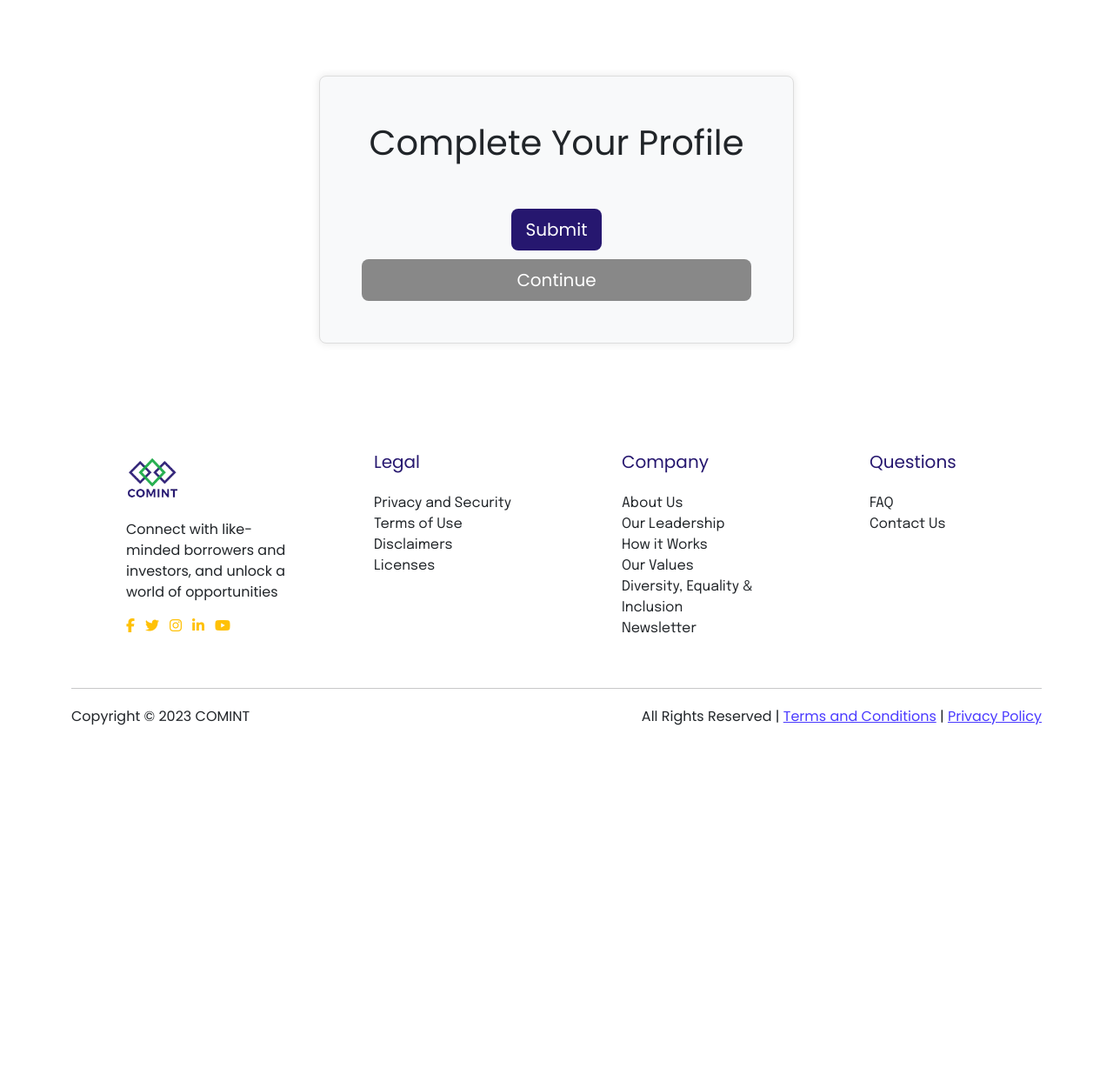
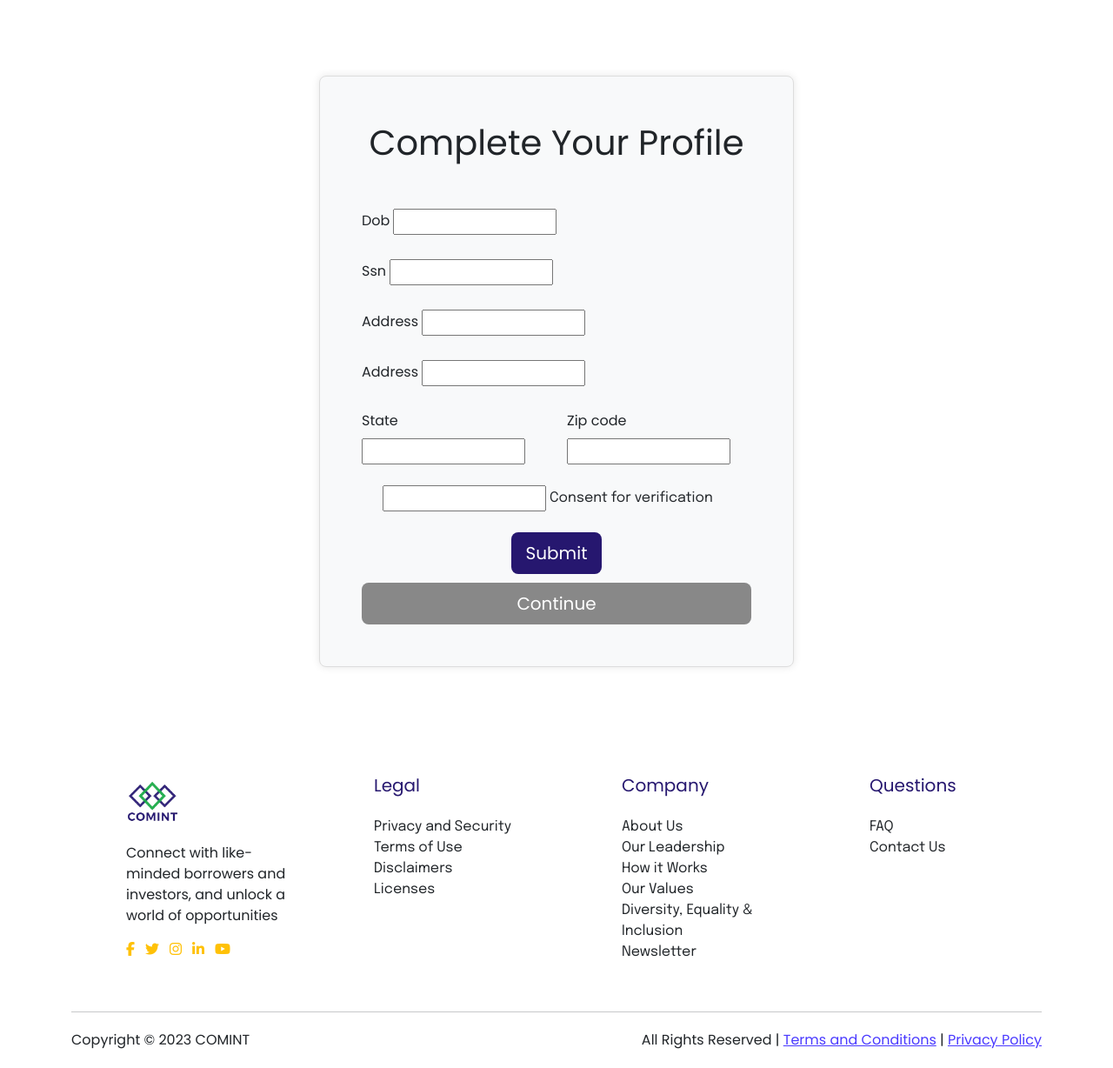
Before and after one commit to comint-admin/comint, a Django app: template comintapp/templates/comintapp/complete_profile.html in a window 1280 px wide. Shown: the part 149-1377 px from the top of the page at 87% size. Before the commit the page ends 983 px from the top, so only its background shows below. Run offline with Django 4.2, Linux system fonts and the light colour scheme; the template is opened without the code that fills it, so the values that code supplies are empty, except form fields; tables that the repository leaves empty hold one stand-in row (values such as "Sample post"); form fields are guessed from the names that the template uses; some libraries are stand-ins or nearby versions; some web fonts are replaced.

Commit message:
made state and ZIP fields inline in complete profile form

```diff
--- a/comintapp/templates/comintapp/complete_profile.html
+++ b/comintapp/templates/comintapp/complete_profile.html
@@ -6,7 +6,7 @@
 {% block head_title %}{% trans "Complete Profile" %}{% endblock head_title %}
 
 {% block styles %}
-<link rel="stylesheet" href="https://cdnjs.cloudflare.com/ajax/libs/animate.css/4.1.1/animate.min.css" />
+    <link rel="stylesheet" href="https://cdnjs.cloudflare.com/ajax/libs/animate.css/4.1.1/animate.min.css"/>
     <style>
         .custom-border {
             border-color: #26176F;
@@ -23,7 +23,8 @@
         <div class="container py-4">
             <div class="row d-flex align-items-center justify-content-center">
                 <div class="col-lg-6 col-md-7 col-sm-9">
-                <div class="my-5 p-5 bg-light rounded-3" style="border-radius: 20px; border: 1px solid #ddd; box-shadow: 0 0 10px rgba(0,0,0,0.1);">
+                    <div class="my-5 p-5 bg-light rounded-3"
+                         style="border-radius: 20px; border: 1px solid #ddd; box-shadow: 0 0 10px rgba(0,0,0,0.1);">
                         {% if form.errors %}
                             <div class="alert alert-danger alert-dismissible fade show" role="alert">
                                 <strong>{% trans "There were some errors with your form submission:" %}</strong>
@@ -34,29 +35,59 @@
                                         {% endfor %}
                                     {% endfor %}
                                 </ul>
-                            <button type="button" class="btn-close" data-bs-dismiss="alert" aria-label="Close"></button>
+                                <button type="button" class="btn-close" data-bs-dismiss="alert"
+                                        aria-label="Close"></button>
                             </div>
                         {% endif %}
 
-                    <h1 class="mt-1 pb-1 text-center" style="font-family: 'Poppins', sans-serif;">{% trans "Complete Your Profile" %}</h1>
+                        <h1 class="mt-1 pb-1 text-center"
+                            style="font-family: 'Poppins', sans-serif;">{% trans "Complete Your Profile" %}</h1>
 
-                    <form method="post" action="{% url 'comintapp:complete_profile' %}" class="profile-completion mt-5" id="profile_form">
+                        <form method="post" action="{% url 'comintapp:complete_profile' %}"
+                              class="profile-completion mt-5" id="profile_form">
                             {% csrf_token %}
-                        {% for field in form %}
                             <div class="form-outline mb-4">
-                                {% if field.name == "consent_for_verification" %}
+                                <label class="form-label" for="{{ form.dob.id_for_label }}"
+                                       style="font-size: 16px; font-family: 'Poppins', sans-serif;">{{ form.dob.label }}</label>
+                                {{ form.dob|add_class:"form-control form-control-md custom-border" }}
+                            </div>
+                            <div class="form-outline mb-4">
+                                <label class="form-label" for="{{ form.ssn.id_for_label }}"
+                                       style="font-size: 16px; font-family: 'Poppins', sans-serif;">{{ form.ssn.label }}</label>
+                                {{ form.ssn|add_class:"form-control form-control-md custom-border" }}
+                            </div>
+                            <div class="form-outline mb-4">
+                                <label class="form-label" for="{{ form.address_1.id_for_label }}"
+                                       style="font-size: 16px; font-family: 'Poppins', sans-serif;">{{ form.address_1.label }}</label>
+                                {{ form.address_1|add_class:"form-control form-control-md custom-border" }}
+                            </div>
+                            <div class="form-outline mb-4">
+                                <label class="form-label" for="{{ form.address_2.id_for_label }}"
+                                       style="font-size: 16px; font-family: 'Poppins', sans-serif;">{{ form.address_2.label }}</label>
+                                {{ form.address_2|add_class:"form-control form-control-md custom-border" }}
+                            </div>
+                            <div class="row">
+                                <div class="form-outline mb-4 col-sm-6">
+                                    <label class="form-label" for="{{ form.state.id_for_label }}"
+                                           style="font-size: 16px; font-family: 'Poppins', sans-serif;">{{ form.state.label }}</label>
+                                    {{ form.state|add_class:"form-control form-control-md custom-border" }}
+                                </div>
+                                <div class="form-outline mb-4 col-sm-6">
+                                    <label class="form-label" for="{{ form.zip_code.id_for_label }}"
+                                           style="font-size: 16px; font-family: 'Poppins', sans-serif;">{{ form.zip_code.label }}</label>
+                                    {{ form.zip_code|add_class:"form-control form-control-md custom-border" }}
+                                </div>
+                            </div>
+                            <div class="form-outline mb-4">
                                 <div class="form-check margin-auto">
-                                        {{ field|add_class:"form-check-input" }}
-                                        {{ field.label_tag }}
+                                    {{ form.consent_for_verification|add_class:"form-check-input" }}
+                                    {{ form.consent_for_verification.label_tag }}
                                 </div>
-                                {% else %}
-                                    <label class="form-label" for="{{ field.id_for_label }}" style="font-size: 16px; font-family: 'Poppins', sans-serif;">{{ field.label }}</label>
-                                    {{ field|add_class:"form-control form-control-md custom-border" }}
-                                {% endif %}
                             </div>
-                        {% endfor %}
-                        <button type="submit" class="btn btn-lg btn-block" style="color: white; background-color: #26176F; font-family: 'Poppins', sans-serif; display: block; margin: 0 auto;">{% trans "Submit" %}</button>
-                        <a href="{% url 'comintapp:index' %}" class="btn btn-lg btn-block" style="color: white; background-color: #888; font-family: 'Poppins', sans-serif; display: block; margin: 0 auto; margin-top: 10px;">{% trans "Continue" %}</a>
+                            <button type="submit" class="btn btn-lg btn-block"
+                                    style="color: white; background-color: #26176F; font-family: 'Poppins', sans-serif; display: block; margin: 0 auto;">{% trans "Submit" %}</button>
+                            <a href="{% url 'comintapp:index' %}" class="btn btn-lg btn-block"
+                               style="color: white; background-color: #888; font-family: 'Poppins', sans-serif; display: block; margin: 0 auto; margin-top: 10px;">{% trans "Continue" %}</a>
                         </form>
                     </div>
                 </div>
```
Lines whose indentation alone changed are shown as unchanged.
